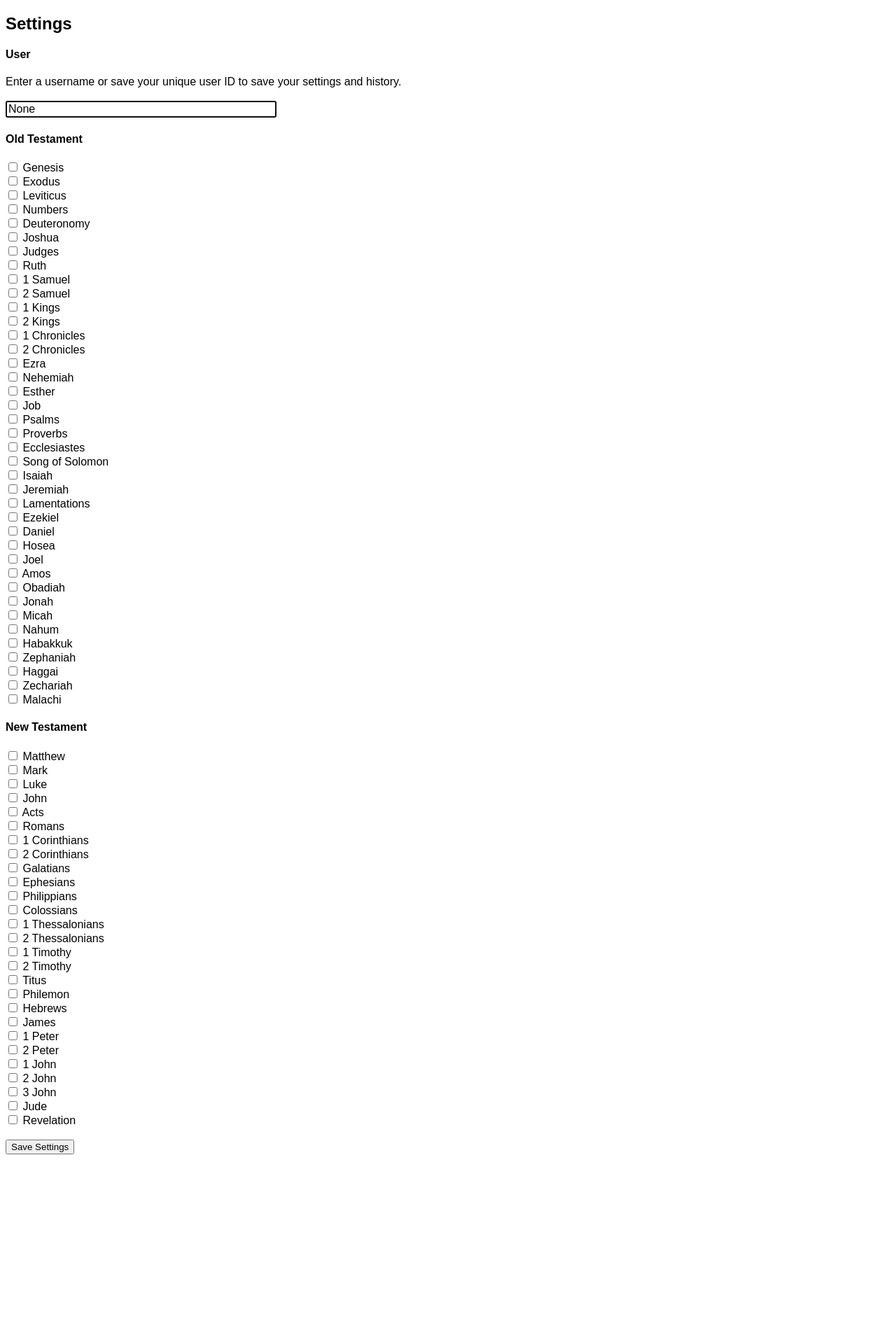
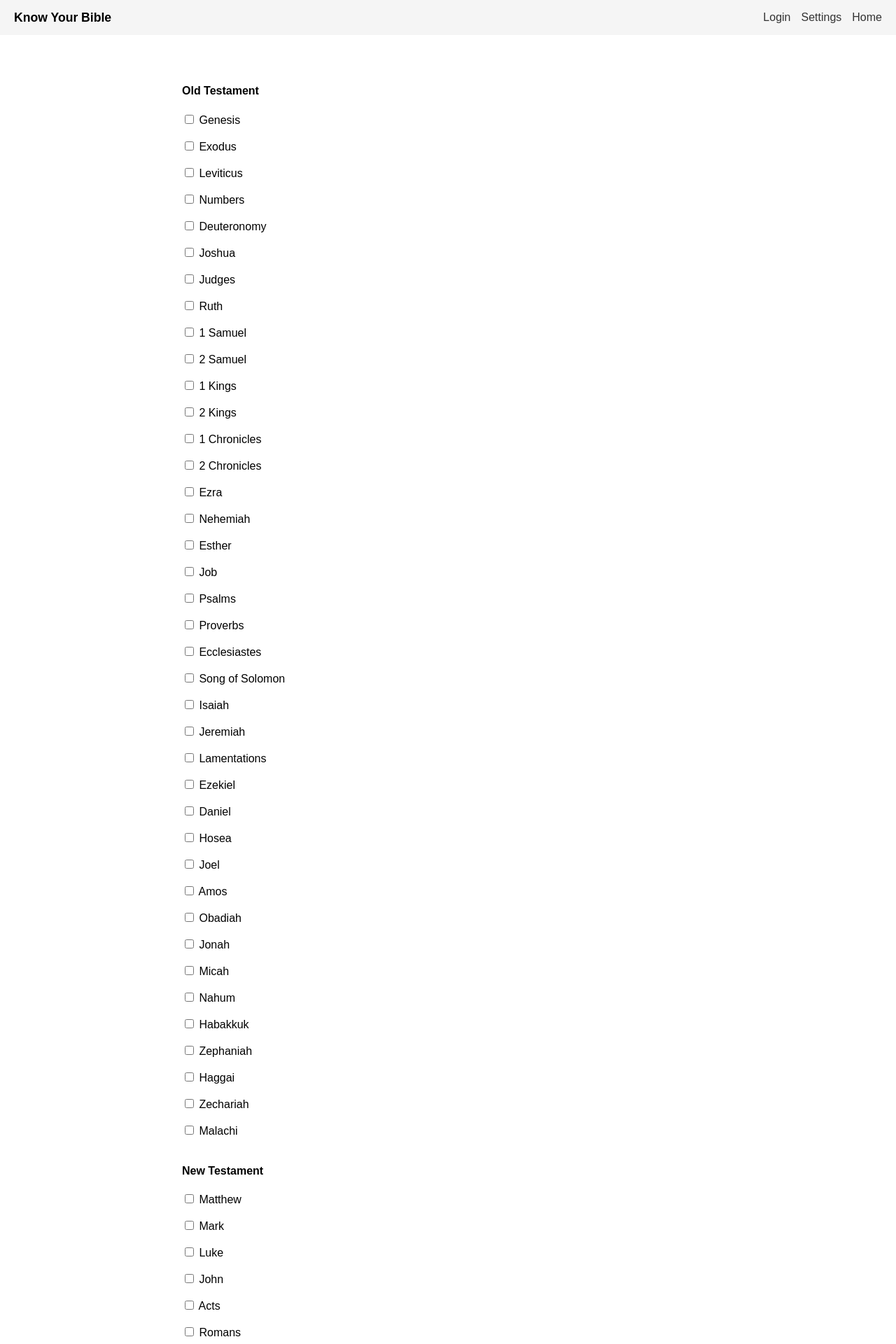
Before and after one commit to jirehhuang/know-your-bible, a FastAPI app: page /settings in a window 1280 px wide. Shown: the top 1920 px of the page at 70% size. Before the commit the page ends 1649 px from the top, so only its background shows below. Run offline with FastAPI, Linux system fonts and the light colour scheme; parts of the project's set-up code (start-up, migrations or seed data) failed here and were passed over.

Commit message:
Added login with Google and use user_id instead of session_id; added base.html with top bar with Login/Settings/Home

```diff
--- a/app/main.py
+++ b/app/main.py
@@ -14,9 +14,12 @@ from uuid6 import uuid6
 from decimal import Decimal
 from math import floor
 from app.utils.bible import OT_BOOKS, NT_BOOKS, CHAPTER_COUNTS
+from authlib.integrations.starlette_client import OAuth
+from starlette.config import Config
+from starlette.middleware.sessions import SessionMiddleware
 
 DEBUG_MODE = True
-B = 0.1
+B = 0.1  # TODO: Make adjustable parameter
 
 def debug(msg):
     if DEBUG_MODE:
@@ -44,7 +47,21 @@ else:
 templates = Jinja2Templates(directory="app/templates")
 debug("Templates loaded from: app/templates")
 
-# Load Bible data
+## Set up Google login
+config = Config(".env")
+
+app.add_middleware(SessionMiddleware, secret_key="YOUR_RANDOM_SECRET")
+
+oauth = OAuth(config)
+oauth.register(
+    name='google',
+    client_id=config('GOOGLE_CLIENT_ID'),
+    client_secret=config('GOOGLE_CLIENT_SECRET'),
+    server_metadata_url='https://accounts.google.com/.well-known/openid-configuration',
+    client_kwargs={'scope': 'openid email profile'},
+)
+
+## Load Bible data
 debug("Loading Bible JSON data...")
 with open("translations/esv.json") as f:
     BIBLE = json.load(f)
@@ -59,10 +76,10 @@ def convert_decimals(obj):
         return int(obj) if obj % 1 == 0 else float(obj)
     return obj
 
-# Get random verse reference
-def get_random_reference(session_id):
-    debug(f"Fetching settings for session_id={session_id}")
-    saved = settings_table.get_item(Key={"user_id": session_id}).get("Item", {})
+## Get random verse reference
+def get_random_reference(user_id):
+    debug(f"Fetching settings for user_id={user_id}")
+    saved = settings_table.get_item(Key={"user_id": user_id}).get("Item", {})
 
     selected_books = set(saved.get("books", []))
     selected_chapters = saved.get("chapters", {})
@@ -152,11 +169,51 @@ def calculate_score(submitted_book, submitted_ch, submitted_v, actual_book, actu
     debug(f"Calculated score: {score} (distance: {distance})")
     return score
 
+def logged_in_user(request: Request) -> bool:
+    return request.cookies.get("user_id") is not None
+
+def get_user_id(request: Request) -> str:
+    user_id = request.cookies.get("user_id")
+    if user_id:
+        debug(f"Authenticated user: {user_id}")
+        return user_id
+
+    new_user_id = str(uuid6())
+    debug(f"Anonymous session: {new_user_id}")
+    return new_user_id
+
+@app.get("/login")
+async def login(request: Request):
+    redirect_uri = request.url_for('auth')
+    return await oauth.google.authorize_redirect(request, redirect_uri)
+
+@app.get("/auth")
+async def auth(request: Request):
+    token = await oauth.google.authorize_access_token(request)
+
+    # If parse_id_token fails, use userinfo endpoint
+    try:
+        user_info = await oauth.google.parse_id_token(request, token)
+    except Exception as e:
+        debug(f"parse_id_token failed: {e}")
+        user_info = await oauth.google.userinfo(token=token)
+
+    email = user_info['email']
+    response = RedirectResponse(url="/")
+    response.set_cookie("user_id", email)
+    return response
+
+@app.get("/logout")
+def logout():
+    response = RedirectResponse(url="/")
+    response.delete_cookie("user_id")
+    return response
+
 @app.get("/settings", response_class=HTMLResponse)
 def get_settings(request: Request):
-    session_id = request.cookies.get("session_id")
-    debug(f"[GET] /settings for session_id={session_id}")
-    response = settings_table.get_item(Key={"user_id": session_id})
+    user_id = get_user_id(request)
+    debug(f"[GET] /settings for user_id={user_id}")
+    response = settings_table.get_item(Key={"user_id": user_id})
     saved = convert_decimals(response.get("Item", {}))
 
     selected_books = saved.get("books", [])
@@ -164,7 +221,7 @@ def get_settings(request: Request):
 
     return templates.TemplateResponse("settings.html", {
         "request": request,
-        "session_id": session_id,
+        "user_id": user_id,
         "ot_books": OT_BOOKS,
         "nt_books": NT_BOOKS,
         "chapter_counts": CHAPTER_COUNTS,
@@ -175,12 +232,11 @@ def get_settings(request: Request):
 @app.post("/settings", response_class=HTMLResponse)
 def save_settings(
     request: Request,
-    session_id: str = Form(...),
-    user_id: str = Form(""),  # Optional new user_id
     selected_books: list[str] = Form([]),
     selected_chapters: list[str] = Form([]),
 ):
-    debug(f"[POST] /settings - session_id={session_id}, user_id={user_id}")
+    user_id = get_user_id(request)
+    debug(f"[POST] /settings - user_id={user_id}, user_id={user_id}")
     debug(f"Selected books: {selected_books}")
     debug(f"Selected chapters (raw): {selected_chapters}")
 
@@ -192,21 +248,21 @@ def save_settings(
 
     debug(f"Parsed chapter map: {chapter_map}")
 
-    final_user_id = user_id.strip() or session_id  # Use custom ID if provided
-    item = {
-        "user_id": final_user_id,
-        "books": selected_books,
-        "ot": any(b in OT_BOOKS for b in selected_books),
-        "nt": any(b in NT_BOOKS for b in selected_books),
-        "chapters": chapter_map,
-    }
+    ## Write to DynamoDB if logged in
+    if user_id:
+        item = {
+            "user_id": user_id,
+            "books": selected_books,
+            "chapters": chapter_map,
+        }
 
-    settings_table.put_item(Item=item)
-    debug(f"Settings saved to DynamoDB for user_id={final_user_id}")
+        settings_table.put_item(Item=item)
+        debug(f"Settings saved to DynamoDB for user_id={user_id}")
 
     # Redirect to / with updated cookie if user_id was provided
     response = RedirectResponse(url="/", status_code=303)
-    response.set_cookie("session_id", final_user_id)
+    response.set_cookie("user_id", user_id)
+
     return response
 
 @app.get("/", response_class=HTMLResponse)
@@ -214,7 +270,7 @@ def home(request: Request):
     debug("[GET] /")
     return templates.TemplateResponse("home.html", {"request": request})
 
-def render_play(request, session_id, book, chapter, verse, error=None):
+def render_play(request, user_id, book, chapter, verse, error=None):
     prev_text, curr_text, next_text = get_surrounding_verses(book, chapter, verse)
     reference = f"{book} {chapter + 1}:{verse + 1}"
 
@@ -227,33 +283,33 @@ def render_play(request, session_id, book, chapter, verse, error=None):
         "book": book,
         "chapter": chapter,
         "verse": verse,
-        "session_id": session_id,
+        "user_id": user_id,
         "error": error,
     }
 
     response = templates.TemplateResponse("play.html", context)
-    response.set_cookie(key="session_id", value=session_id)
+    response.set_cookie(key="user_id", value=user_id)
     return response
 
 @app.get("/play", response_class=HTMLResponse)
 def play(request: Request):
-    session_id = request.cookies.get("session_id") or str(uuid6())
-    debug(f"[GET] /play - session_id={session_id}")
-    book, chapter, verse = get_random_reference(session_id)
-    return render_play(request, session_id, book, chapter, verse)
+    user_id = get_user_id(request)
+    debug(f"[GET] /play - user_id={user_id}")
+    book, chapter, verse = get_random_reference(user_id)
+    return render_play(request, user_id, book, chapter, verse)
 
 @app.post("/submit", response_class=HTMLResponse)
 def submit(
     request: Request,
     submitted_ref: str = Form(...),
     actual_ref: str = Form(...),
-    session_id: str = Form(...),
     book: str = Form(...),
     chapter: str = Form(...),
     verse: str = Form(...),
     timer: float = Form(0.0)
 ):
-    debug(f"[POST] /submit - session_id={session_id}")
+    user_id = get_user_id(request)
+    debug(f"[POST] /submit - user_id={user_id}")
     debug(f"Submitted: {submitted_ref}, Actual: {actual_ref}")
 
     ## Convert chapter and verse back to integers
@@ -264,14 +320,14 @@ def submit(
     match = re.match(r"^\s*([1-3]?\s?[A-Za-z]+)\s+(\d+):(\d+)\s*$", submitted_ref)
     if not match:
         debug("❌ Invalid format")
-        return render_play(request, session_id, book, actual_ch, actual_v,
+        return render_play(request, user_id, book, actual_ch, actual_v,
                            error=f"Invalid format: '{submitted_ref}'. Please try again (e.g., Gen 1:1).")
 
     submitted_book_raw, submitted_ch_str, submitted_v_str = match.groups()
     matched_book = match_book_name(submitted_book_raw)
     if not matched_book:
         debug("❌ Invalid or ambiguous book")
-        return render_play(request, session_id, book, actual_ch, actual_v,
+        return render_play(request, user_id, book, actual_ch, actual_v,
                            error=f"Unknown or ambiguous book: '{submitted_book_raw}'. Please try again.")
 
     submitted_ch = int(submitted_ch_str) - 1
@@ -284,7 +340,7 @@ def submit(
         or submitted_v < 0 or submitted_v >= len(BIBLE[matched_book][submitted_ch])
     ):
         debug("❌ Reference does not exist in BIBLE data")
-        return render_play(request, session_id, book, actual_ch, actual_v,
+        return render_play(request, user_id, book, actual_ch, actual_v,
                            error=f"Reference not found: '{matched_book} {submitted_ch + 1}:{submitted_v + 1}'.")
 
     submitted_ch = int(submitted_ch_str) - 1
@@ -298,6 +354,20 @@ def submit(
     ## Calculate score based on verse distance
     score = calculate_score(matched_book, submitted_ch, submitted_v, book, actual_ch, actual_v)
 
+    ## Write to DynamoDB if logged in
+    if user_id:
+
+        results_table.put_item(Item={
+            "user_id": user_id,
+            "id": str(uuid6()),
+            "timestamp": datetime.now(timezone.utc).isoformat(),
+            "submitted": normalized_submitted_ref,
+            "reference": actual_ref,
+            "score": score,
+            "timer": Decimal(str(round(float(timer), 1))),
+        })
+        debug("✅ Result saved to DynamoDB")
+
     context = {
         "request": request,
         "submitted_ref": normalized_submitted_ref,
@@ -306,17 +376,6 @@ def submit(
         "score": score,
         "timer": round(float(timer), 1)
     }
-
-    results_table.put_item(Item={
-        "user_id": session_id,
-        "id": str(uuid6()),
-        "timestamp": datetime.now(timezone.utc).isoformat(),
-        "submitted_ref": normalized_submitted_ref,
-        "actual_ref": actual_ref,
-        "score": score,
-        "timer": Decimal(str(round(float(timer), 1))),
-    })
-    debug("✅ Result saved to DynamoDB")
 
     return templates.TemplateResponse("result.html", context)
 
--- /dev/null
+++ b/app/templates/base.html
@@ -0,0 +1,88 @@
+<!DOCTYPE html>
+<html>
+<head>
+  <title>{% block title %}Know Your Bible{% endblock %}</title>
+  <style>
+    * {
+      box-sizing: border-box;
+    }
+
+    body {
+      font-family: sans-serif;
+      margin: 0;
+      padding: 0;
+    }
+
+    .top-bar {
+      display: flex;
+      justify-content: space-between; /* space between left and right */
+      align-items: center;
+      padding: 10px 20px;
+      background-color: #f5f5f5;
+      font-size: 1em;
+      position: fixed;
+      top: 0;
+      left: 0;
+      right: 0;
+      overflow-x: auto;
+      white-space: nowrap;
+      height: 50px;
+      z-index: 1000;
+    }
+
+    .top-bar-left {
+      font-weight: bold;
+      font-size: 1.1em;
+    }
+
+    .top-bar-right {
+      display: flex;
+      gap: 15px;
+      align-items: center;
+    }
+
+    .top-bar a, .top-bar span {
+      color: #333;
+      text-decoration: none;
+    }
+
+    .top-bar a:hover {
+      text-decoration: underline;
+    }
+
+    .container {
+      margin-top: 80px;
+      text-align: center;
+      padding: 0 20px;
+    }
+
+    button {
+      font-size: 1.5em;
+      padding: 10px 20px;
+    }
+  </style>
+
+  {% block styles %}{% endblock %}   <!-- Add this line to allow per-page CSS overrides -->
+</head>
+<body>
+  <div class="top-bar">
+    <div class="top-bar-left">
+      Know Your Bible
+    </div>
+    <div class="top-bar-right">
+      {% if request.cookies.get('user_id') %}
+        <span><strong>{{ request.cookies.get('user_id') }}</strong></span>
+        <a href="/logout">Logout</a>
+      {% else %}
+        <a href="/login">Login</a>
+      {% endif %}
+      <a href="/settings">Settings</a>
+      <a href="/">Home</a>
+    </div>
+  </div>
+
+  <div class="container">
+    {% block content %}{% endblock %}
+  </div>
+</body>
+</html>
--- a/app/templates/settings.html
+++ b/app/templates/settings.html
@@ -1,64 +1,74 @@
-<!DOCTYPE html>
-<html>
-<head>
-  <title>Settings</title>
-</head>
-<body style="font-family: sans-serif;">
-  <h2>Settings</h2>
+{% extends "base.html" %}
+
+{% block title %}Settings{% endblock %}
+
+{% block styles %}
+  <style>
+    /* Override container to left-align content only on Settings page */
+    .container {
+      text-align: left;
+      max-width: 800px;  /* optional: limit width for readability */
+      margin-left: auto;
+      margin-right: auto;
+      padding: 20px;
+    }
+  </style>
+{% endblock %}
+
+{% block content %}
   <form method="post" action="/settings">
-    <input type="hidden" name="session_id" value="{{ session_id }}">
-
-    <h4>User</h4>
-    <label for="user_id">Enter a username or save your unique user ID to save your settings and history.</label><br><br>
-    <input
-      type="text"
-      name="user_id"
-      value="{{ session_id }}"
-      style="width: 30%; font-size: 1em;"
-      autofocus
-      required
-    >
 
     <h4>Old Testament</h4>
     {% for book in ot_books %}
-      <label><input type="checkbox" name="selected_books" value="{{ book }}"
+      <label>
+        <input type="checkbox" name="selected_books" value="{{ book }}"
           {% if book in selected_books %}checked{% endif %}>
-        {{ book }}</label>
+        {{ book }}
+      </label>
 
-      {% if book in chapter_counts %}
+      {% if book in chapter_counts and chapter_counts[book] > 1 %}
         <div style="margin-left:20px;">
-          {% for chapter in range(1, chapter_counts[book]+1) %}
-            <label><input type="checkbox" name="selected_chapters"
+          {% for chapter in range(1, chapter_counts[book] + 1) %}
+            <label>
+              <input type="checkbox" name="selected_chapters"
                      value="{{ book }}|{{ chapter }}"
                      {% if book in selected_chapters and chapter in selected_chapters[book] %}checked{% endif %}>
-              {{ chapter }}</label>
+              {{ chapter }}
+            </label>
           {% endfor %}
         </div>
+      {% else %}
+        <br>
       {% endif %}
       <br>
     {% endfor %}
 
     <h4>New Testament</h4>
     {% for book in nt_books %}
-      <label><input type="checkbox" name="selected_books" value="{{ book }}"
+      <label>
+        <input type="checkbox" name="selected_books" value="{{ book }}"
           {% if book in selected_books %}checked{% endif %}>
-        {{ book }}</label>
+        {{ book }}
+      </label>
 
-      {% if book in chapter_counts %}
+      {% if book in chapter_counts and chapter_counts[book] > 1 %}
         <div style="margin-left:20px;">
-          {% for chapter in range(1, chapter_counts[book]+1) %}
-            <label><input type="checkbox" name="selected_chapters"
+          {% for chapter in range(1, chapter_counts[book] + 1) %}
+            <label>
+              <input type="checkbox" name="selected_chapters"
                      value="{{ book }}|{{ chapter }}"
                      {% if book in selected_chapters and chapter in selected_chapters[book] %}checked{% endif %}>
-              {{ chapter }}</label>
+              {{ chapter }}
+            </label>
           {% endfor %}
         </div>
+      {% else %}
+        <br>
       {% endif %}
       <br>
     {% endfor %}
 
     <br>
-    <button type="submit">Save Settings</button>
+    <button type="submit" style="font-size: 1em;">Save</button>
   </form>
-</body>
-</html>
+{% endblock %}
--- a/requirements.txt
+++ b/requirements.txt
@@ -6,3 +6,4 @@ uuid6
 mangum
 zappa
 python-multipart
+authlib
```
Also changed, not shown: app/templates/home.html (+8 -14 lines), app/templates/play.html (+34 -13 lines), app/templates/result.html (+29 -15 lines), 1 other file. Lines whose indentation alone changed are shown as unchanged.
